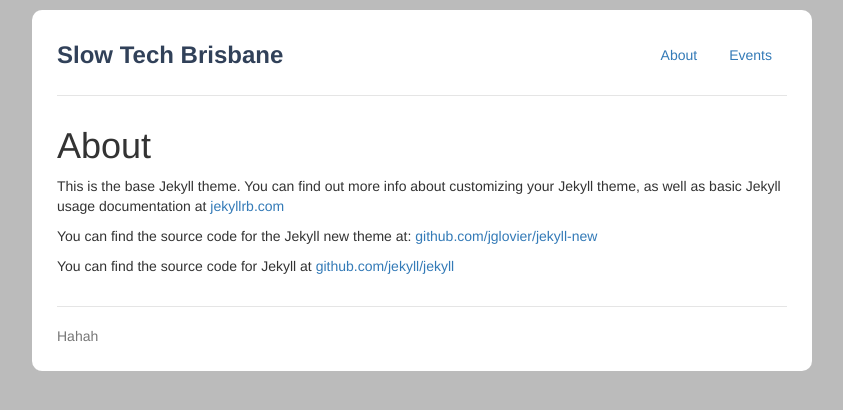
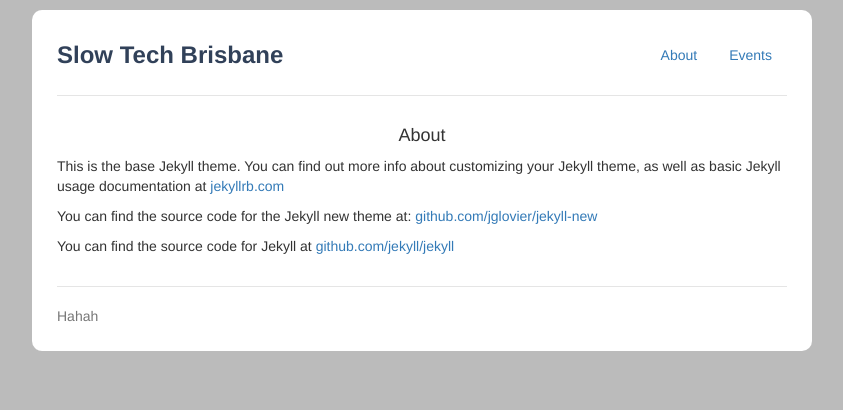
Before and after one commit to slowtechbne/slowtechbne.github.io, a Jekyll site: the page built from about.md, in a window 1280 px wide. Shown: the top 410 px of the page, without its empty margins (218-1061 px from the left). Built offline with Jekyll 4.4.1, drawn with Linux system fonts in a browser that asks for light colours.

Commit message:
Fixed up page layout.

```diff
--- a/_layouts/page.html
+++ b/_layouts/page.html
@@ -2,13 +2,6 @@
 layout: default
 ---
 <div class="post">
-
-  <header class="post-header">
-    <h1 class="post-title">{{ page.title }}</h1>
-  </header>
-
-  <article class="post-content">
-    {{ content }}
-  </article>
-
+  <h4 class="post-title" align="center">{{ page.title }}</h4>
+  {{ content }}
 </div>
```
